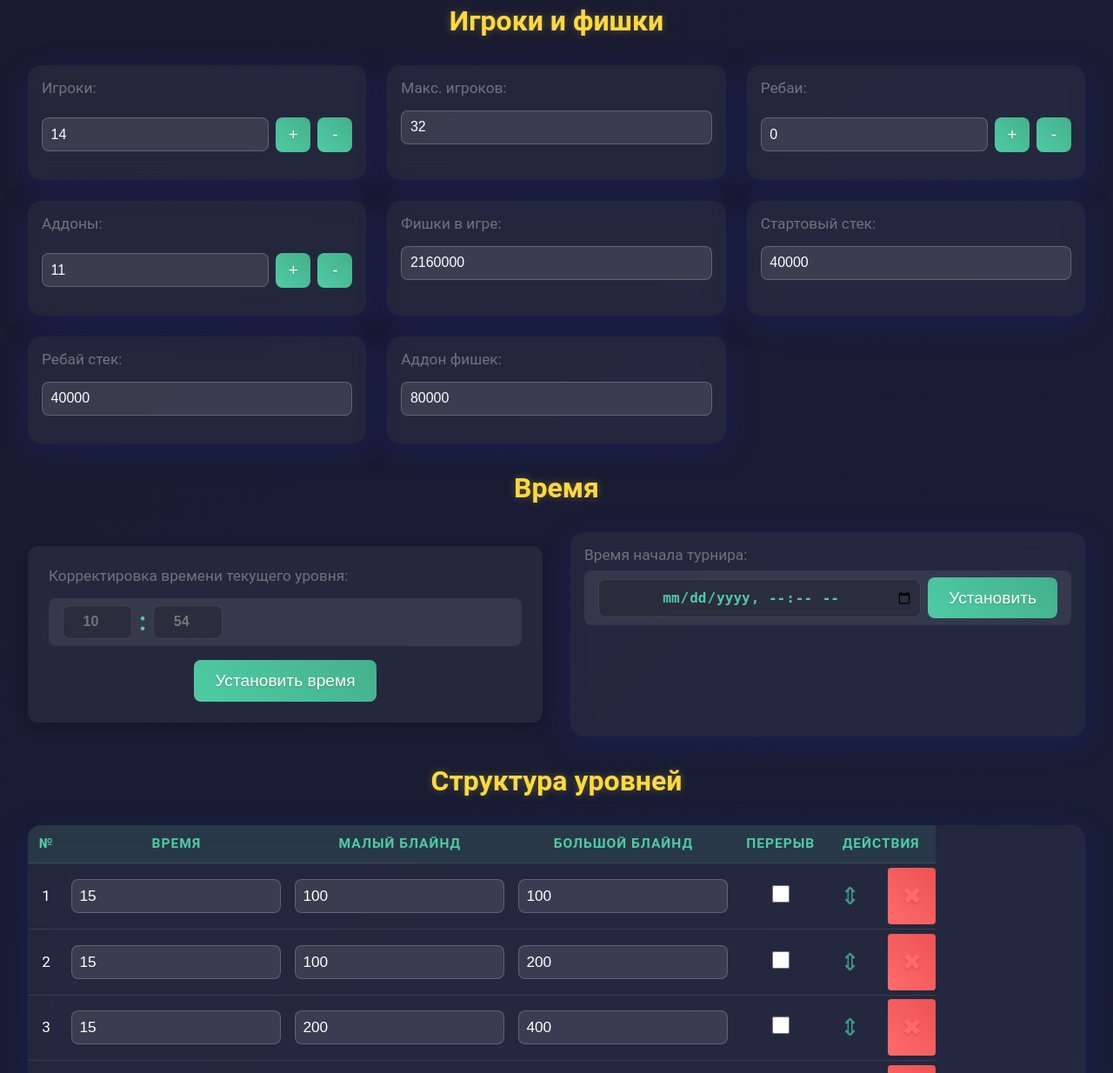
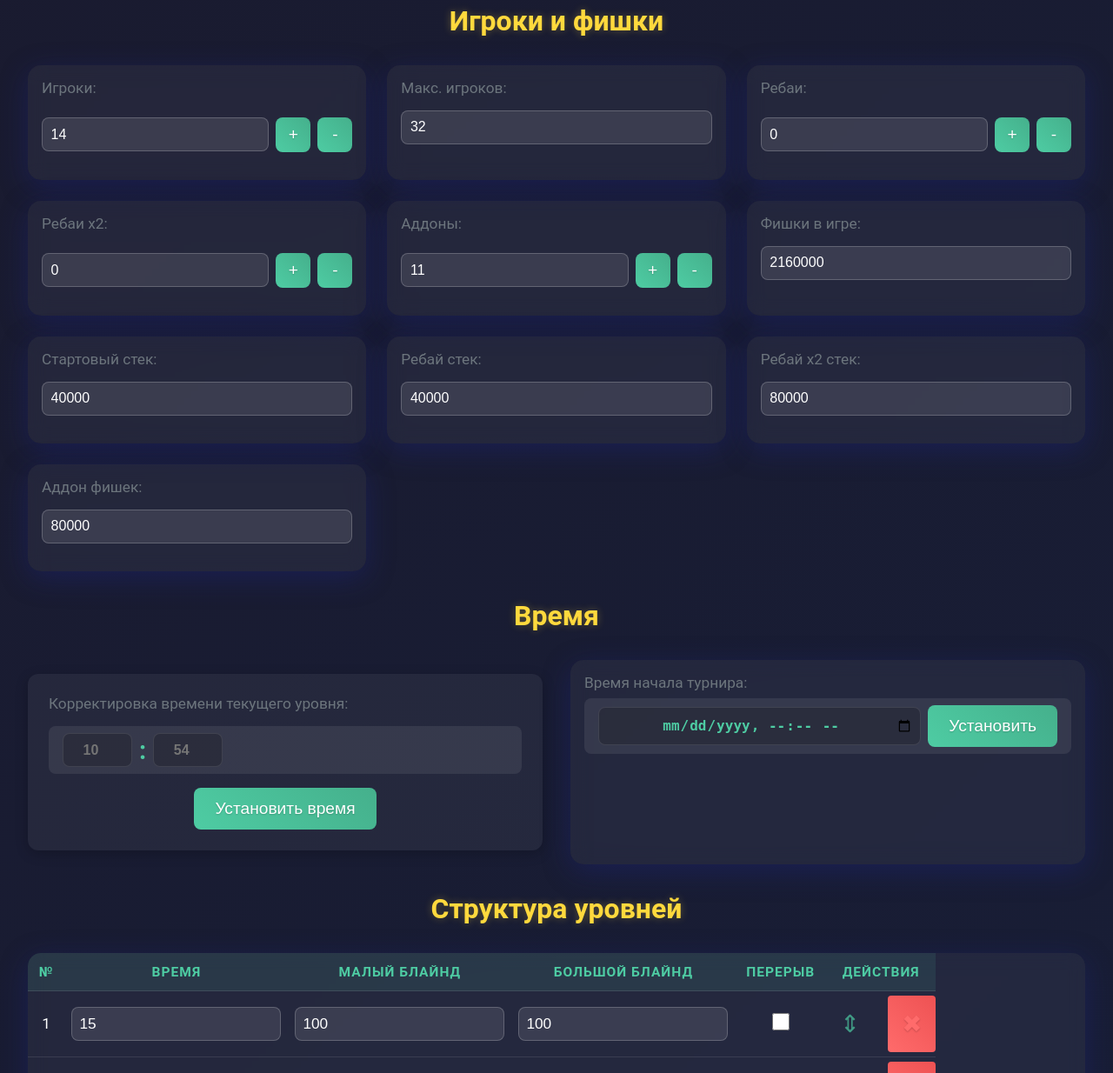
Before and after one commit to vvo1d/thpocker_board, a Flask app: page /admin in a window 1280 px wide. Shown: the part 817-2051 px from the top of the page at 87% size. Run offline with Flask 2, Linux system fonts and the light colour scheme; the visitor is signed in with stand-in values (Sample User, id 1); parts of the project's set-up code (start-up, migrations or seed data) failed here and were passed over.

Commit message:
add x2 rebay

```diff
--- a/app.py
+++ b/app.py
@@ -57,8 +57,10 @@ tournament_data = {
     'chips_in_play': 0,
     'starting_stack': 10000,
     'rebuy_stack': 10000,
+    'double_rebuy_stack': 20000,
     'addon_chips': 100000,
     'rebuys_count': 0,
+    'double_rebuys_count': 0,
     'addons_count': 0,
     'finished': False,
     'next_start_time': None,
@@ -70,6 +72,7 @@ def recalculate_chips():
     tournament_data['chips_in_play'] = (
         tournament_data['max_players'] * tournament_data['starting_stack']
         + tournament_data['rebuys_count'] * tournament_data['rebuy_stack']
+        + tournament_data['double_rebuys_count'] * tournament_data['double_rebuy_stack']
         + tournament_data['addons_count'] * tournament_data['addon_chips']
     )
     logging.info(f"Chips recalculated: {tournament_data['chips_in_play']}")
@@ -118,6 +121,7 @@ def load_data():
                 # Установка значений по умолчанию для отсутствующих полей
                 defaults = {
                     'rebuys_count': 0,
+                    'double_rebuys_count': 0,
                     'addons_count': 0,
                     'rebuy_stack': 40000,
                     'paused': False,
@@ -129,6 +133,8 @@ def load_data():
                 for key, default_value in defaults.items():
                     if key not in data:
                         data[key] = default_value
+                if 'double_rebuy_stack' not in data:
+                    data['double_rebuy_stack'] = data['rebuy_stack'] * 2
 
                 global tournament_data
                 tournament_data = data
@@ -280,9 +286,11 @@ def api_state():
         'next_level': next_level,
         'next_blinds': next_blinds,
         'rebuys_count': tournament_data['rebuys_count'],
+        'double_rebuys_count': tournament_data['double_rebuys_count'],
         'addons_count': tournament_data['addons_count'],
         'starting_stack': tournament_data['starting_stack'],
         'rebuy_stack': tournament_data['rebuy_stack'],
+        'double_rebuy_stack': tournament_data['double_rebuy_stack'],
         'addon_chips': tournament_data['addon_chips'],
         'finished': tournament_data['finished'],
         'next_start_time': tournament_data['next_start_time'].strftime('%Y-%m-%dT%H:%M:%S') if tournament_data['next_start_time'] else None,
@@ -295,7 +303,7 @@ def api_state():
 
     # Для обычных запросов отправляем только базовые данные
     return jsonify({k: v for k, v in response_data.items() if k not in
-        ['rebuys_count', 'addons_count', 'starting_stack', 'rebuy_stack', 'addon_chips']})
+        ['rebuys_count', 'double_rebuys_count', 'addons_count', 'starting_stack', 'rebuy_stack', 'double_rebuy_stack', 'addon_chips']})
 
 # Admin login
 @app.route('/admin/login', methods=['GET', 'POST'])
@@ -364,6 +372,18 @@ def admin():
             if new_rebuys is not None and new_rebuys >= 0:
                 tournament_data['rebuys_count'] = new_rebuys
             recalculate_chips()
+        elif action == 'add_double_rebuy':
+            tournament_data['double_rebuys_count'] += 1
+            recalculate_chips()
+        elif action == 'remove_double_rebuy':
+            if tournament_data['double_rebuys_count'] > 0:
+                tournament_data['double_rebuys_count'] -= 1
+            recalculate_chips()
+        elif action == 'set_double_rebuys':
+            new_double_rebuys = request.form.get('double_rebuys', type=int)
+            if new_double_rebuys is not None and new_double_rebuys >= 0:
+                tournament_data['double_rebuys_count'] = new_double_rebuys
+            recalculate_chips()
         elif action == 'add_addon':
             tournament_data['addons_count'] += 1
             recalculate_chips()
@@ -385,6 +405,11 @@ def admin():
             new_stack = request.form.get('rebuy_stack', type=int)
             if new_stack is not None and new_stack >= 0:
                 tournament_data['rebuy_stack'] = new_stack
+                recalculate_chips()
+        elif action == 'set_double_rebuy_stack':
+            new_stack = request.form.get('double_rebuy_stack', type=int)
+            if new_stack is not None and new_stack >= 0:
+                tournament_data['double_rebuy_stack'] = new_stack
                 recalculate_chips()
         elif action == 'set_addon_chips':
             new_chips = request.form.get('addon_chips', type=int)
--- a/templates/admin.html
+++ b/templates/admin.html
@@ -111,6 +111,23 @@
             </div>
         </div>
         <div class="setting-item">
+            <label for="double_rebuys">Ребаи x2:</label>
+            <div class="input-group">
+                <form method="post" class="ajax-form">
+                    <input type="hidden" name="action" value="set_double_rebuys">
+                    <input type="number" min="0" id="double_rebuys" name="double_rebuys" value="{{ data.double_rebuys_count }}">
+                </form>
+                <form method="post" class="ajax-form">
+                    <input type="hidden" name="action" value="add_double_rebuy">
+                    <button type="submit">+</button>
+                </form>
+                <form method="post" class="ajax-form">
+                    <input type="hidden" name="action" value="remove_double_rebuy">
+                    <button type="submit">-</button>
+                </form>
+            </div>
+        </div>
+        <div class="setting-item">
             <label for="addons">Аддоны:</label>
             <div class="input-group">
                 <form method="post" class="ajax-form">
@@ -146,6 +163,13 @@
             <form method="post" class="ajax-form">
                 <input type="hidden" name="action" value="set_rebuy_stack">
                 <input type="number" min="0" id="rebuy_stack" name="rebuy_stack" value="{{ data.rebuy_stack }}">
+            </form>
+        </div>
+        <div class="setting-item">
+            <label for="double_rebuy_stack">Ребай x2 стек:</label>
+            <form method="post" class="ajax-form">
+                <input type="hidden" name="action" value="set_double_rebuy_stack">
+                <input type="number" min="0" id="double_rebuy_stack" name="double_rebuy_stack" value="{{ data.double_rebuy_stack }}">
             </form>
         </div>
         <div class="setting-item">
@@ -327,9 +351,11 @@
                     'max_players': state.max_players,
                     'chips': state.chips,
                     'rebuys': state.rebuys_count,
+                    'double_rebuys': state.double_rebuys_count,
                     'addons': state.addons_count,
                     'starting_stack': state.starting_stack,
                     'rebuy_stack': state.rebuy_stack,
+                    'double_rebuy_stack': state.double_rebuy_stack,
                     'addon_chips': state.addon_chips
                 };
 
```
